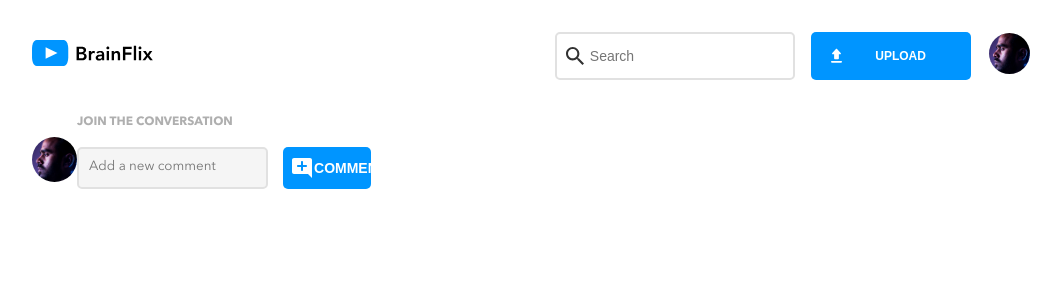
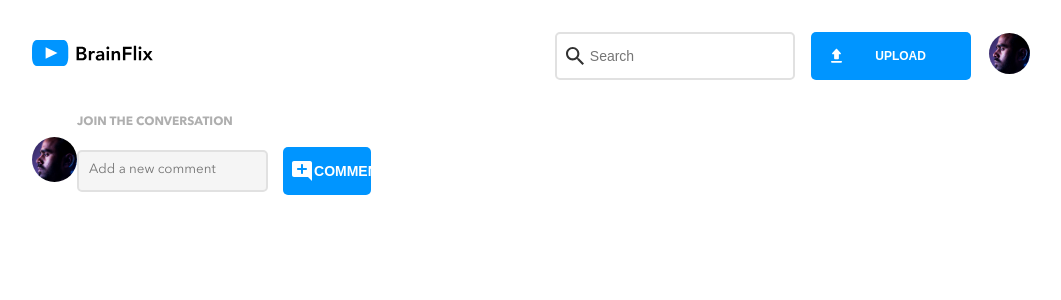
Before and after one commit to CodingClauds/brainflix, a React (Create React App) app: page / in a window 1280 px wide. Shown: the top 300 px of the page, without its empty margins (108-1169 px from the left). Built offline with nearby package versions, Linux system fonts and the light colour scheme; no server answers.

Commit message:
Removed the margin-top on the mixin; button, in the globals

```diff
--- a/src/styles/partials/_globals.scss
+++ b/src/styles/partials/_globals.scss
@@ -61,10 +61,9 @@ $desktop-padding-48px: 3rem;
   text-align: center;
   align-items: center;
   width: 100%;
-  max-height: 3em;
+  max-height: 3rem;
   font-weight: 600;
   text-transform: uppercase;
-  margin-top: 16px;
   color: #ffffff;
   background-color: #0095ff;
   border: none;
```
